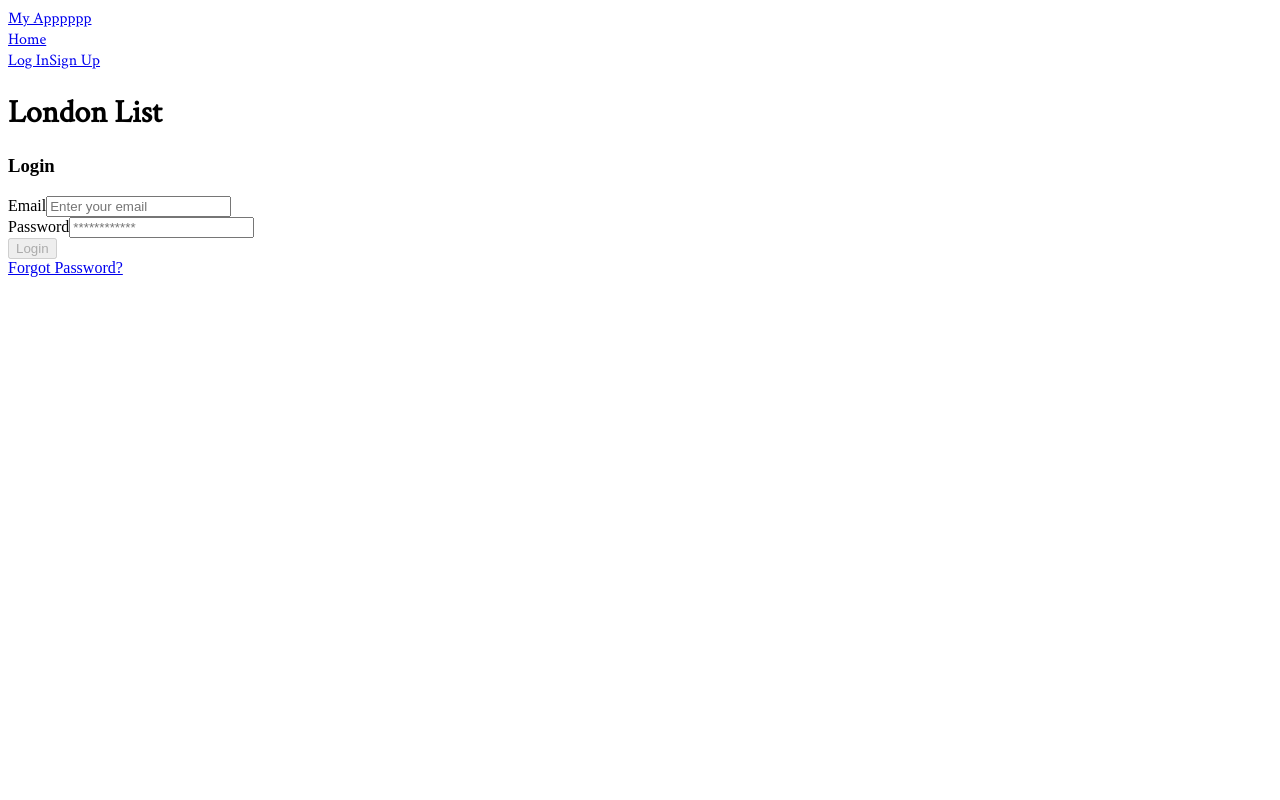
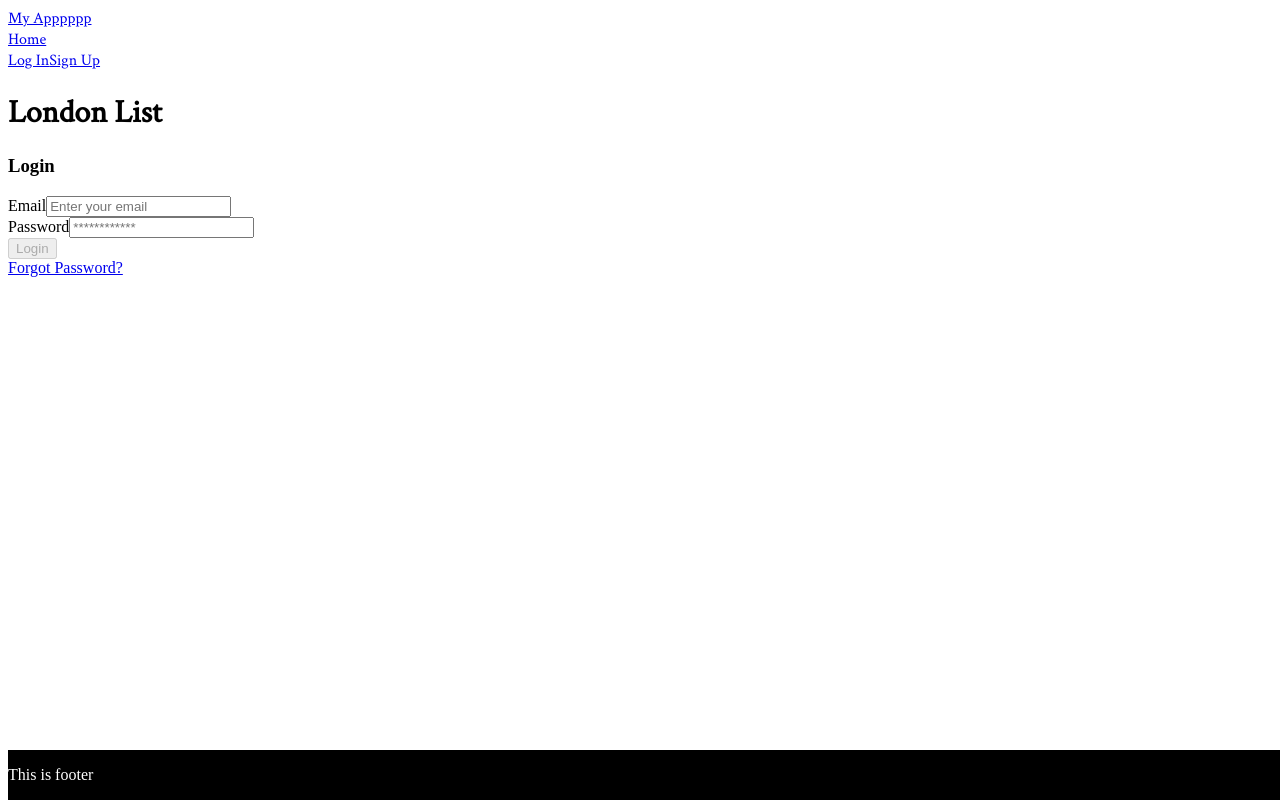
Before and after one commit to jamesthemullet/londonlist, a Next.js app in the folder frontend/: page /login in a window 1280 px wide. Built offline with nearby package versions, Linux system fonts and the light colour scheme.

Commit message:
add footer

```diff
--- /dev/null
+++ b/frontend/components/Footer/footer.tsx
@@ -0,0 +1,24 @@
+export default function Footer() {
+  return (
+    <footer
+      style={{
+        backgroundColor: 'black',
+        color: 'white',
+        position: 'absolute',
+        bottom: '0',
+        width: '100%',
+      }}>
+      <p>This is footer</p>
+      {/* <div>
+        Icons made by{' '}
+        <a href="https://www.flaticon.com/authors/smashicons" title="Smashicons">
+          Smashicons
+        </a>{' '}
+        from{' '}
+        <a href="https://www.flaticon.com/" title="Flaticon">
+          www.flaticon.com
+        </a>
+      </div> */}
+    </footer>
+  );
+}
--- a/frontend/components/Layout.tsx
+++ b/frontend/components/Layout.tsx
@@ -5,6 +5,7 @@ import { useAppContext } from '../context/AppContext';
 import Cookie from 'js-cookie';
 
 import { Crimson_Text } from 'next/font/google';
+import Footer from './Footer/footer';
 const crimsonText = Crimson_Text({ weight: '400', subsets: ['latin'] });
 
 type AppContextType = {
@@ -60,7 +61,7 @@ export default function Layout(props) {
   const title = 'Welcome to Nextjs';
 
   return (
-    <div>
+    <>
       <Head>
         <title>{title}</title>
         <meta charSet="utf-8" />
@@ -68,6 +69,7 @@ export default function Layout(props) {
       </Head>
       <Navigation />
       <div>{props.children}</div>
-    </div>
+      <Footer />
+    </>
   );
 }
```
